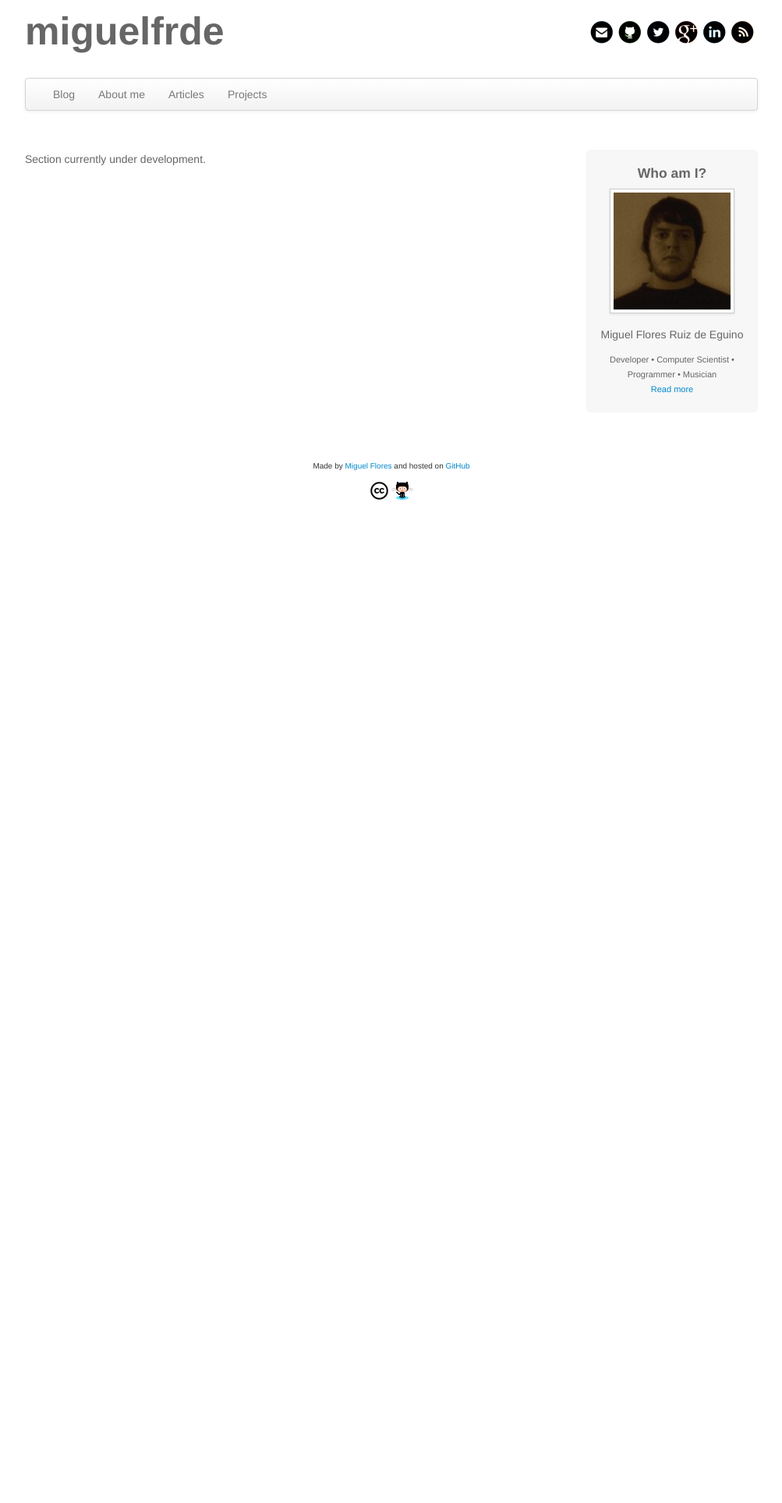
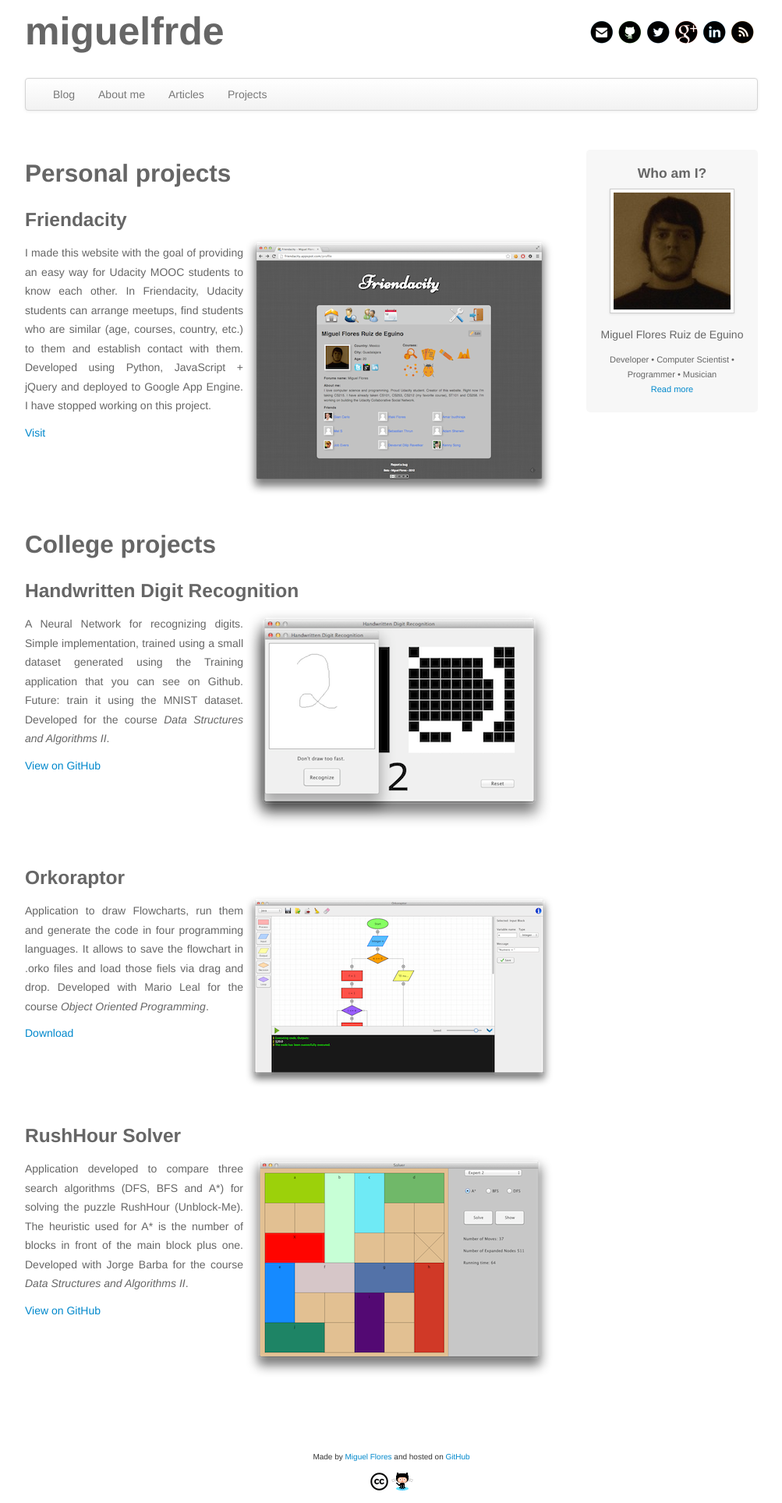
Before and after one commit to miguelfrde/miguelfrde.github.io, a Jekyll site: the page built from projects/index.md, in a window 1280 px wide. Shown: the whole page at 78% size, without its empty margins (138-1141 px from the left). Built offline with Jekyll 4.4.1, drawn with Linux system fonts in a browser that asks for light colours; some web fonts are replaced; Markdown is read by kramdown in place of the engine named in the settings; before the commit the page ends 900 px from its top, so only the background shows below that.

Commit message:
Update projects and fix minor bugs.

```diff
--- a/_includes/header.html
+++ b/_includes/header.html
@@ -26,8 +26,8 @@
 		<a href="http://www.linkedin.com/in/miguelfrde"><img src="/img/linkedin-color.png" alt="Add me on LinkedIn" class="fade-b"></a>
 	</li>
 	<li class="fadehover">
-		<a href="http://feeds.feedburner.com/miguelfrde"><img id="social-rss" src="/img/rss-black.png" alt="Suscribe" class="fade-a"></a>
-		<a href="http://feeds.feedburner.com/miguelfrde"><img id="social-rss" src="/img/rss-color.png" alt="Suscribe" class="fade-b"></a>
+		<a href="http://feeds.feedburner.com/miguelfrde"><img src="/img/rss-black.png" alt="Suscribe" class="fade-a"></a>
+		<a href="http://feeds.feedburner.com/miguelfrde"><img src="/img/rss-color.png" alt="Suscribe" class="fade-b"></a>
 	</li>
 	<!--<a href="#"><img id="social-rss" src="/img/rss-black.png" alt="Suscribe to RSS Feed"></a>-->
 </ul>
--- a/_layouts/base.html
+++ b/_layouts/base.html
@@ -1,8 +1,7 @@
 <!DOCTYPE html>
-<html>
+<html lang="en">
 	<head>
 		<meta http-equiv="content-type" content="text/html;charset=utf-8">
-		<meta http-equiv="content-language" content="en">
 		<meta name="description" content="Miguel Flores personal website">
 		<meta name="author" content="Miguel Flores Ruiz de Eguino <miguel.frde@gmail.com>">
 		<link rel="alternate" type="application/atom+xml" title="Feed (Atom)" href="/atom.xml">
--- a/css/stylesheet.css
+++ b/css/stylesheet.css
@@ -37,6 +37,10 @@ header h1 {
 
 h2 {
 	margin-bottom: 20px;
+}
+
+h3, h2 {
+	clear: both;
 }
 
 header {
@@ -133,6 +137,12 @@ hr.article-divider {
 	height: 100px;
 }
 
+.project-image {
+	float: right;
+	margin-top: -10px;
+	margin-bottom: 40px;
+}
+
 
 /********************** SIDEBAR **********************/
 
--- a/projects/index.md
+++ b/projects/index.md
@@ -3,4 +3,36 @@ layout: page
 title: Projects
 ---
 
-Section currently under development.
+## Personal projects
+
+### Friendacity
+
+<img src="/img/post_resources/friendacity.png" class="project-image" alt="Friendacity screenshot">
+I made this website with the goal of providing an easy way for Udacity MOOC students to know each other.
+In Friendacity, Udacity students can arrange meetups, find students who are similar (age, courses, country, etc.) to them and establish contact with them.
+Developed using Python, JavaScript + jQuery and deployed to Google App Engine. I have stopped working on this project.
+
+[Visit](http://friendacity.appspot.com/ "Visit Friendacity")
+
+
+## College projects
+
+### Handwritten Digit Recognition
+<img src="/img/post_resources/mlpnn.png" class="project-image" alt="MLPNN screenshot">
+A Neural Network for recognizing digits. Simple implementation, trained using a small dataset generated using the Training application that you can see on Github. Future: train it using the MNIST dataset. Developed for the course *Data Structures and Algorithms II*.
+
+[View on GitHub](https://github.com/miguelfrde/MLPNN-for-handwritten-digit-recognition "View MLPNN on GitHub")
+
+
+### Orkoraptor
+<img src="/img/post_resources/orkoraptor.png" class="project-image" alt="Orkoraptor screenshot">
+Application to draw Flowcharts, run them and generate the code in four programming languages. It allows to save the flowchart in .orko files and load those fiels via drag and drop. Developed with Mario Leal for the course *Object Oriented Programming*.
+
+[Download](https://dl.dropboxusercontent.com/u/17055504/Orkoraptor.jar "Download Orkoraptor")
+
+
+### RushHour Solver
+<img src="/img/post_resources/solver.png" class="project-image" alt="Solver screenshot">
+Application developed to compare three search algorithms (DFS, BFS and A\*) for solving the puzzle RushHour (Unblock-Me). The heuristic used for A\* is the number of blocks in front of the main block plus one. Developed with Jorge Barba for the course *Data Structures and Algorithms II*.
+
+[View on GitHub](https://github.com/miguelfrde/Solver "View Solver on GitHub")
```
Also changed, not shown: img/post_resources/friendacity.png (added), img/post_resources/mlpnn.png (added), img/post_resources/orkoraptor.png (added), img/post_resources/solver.png (added).
